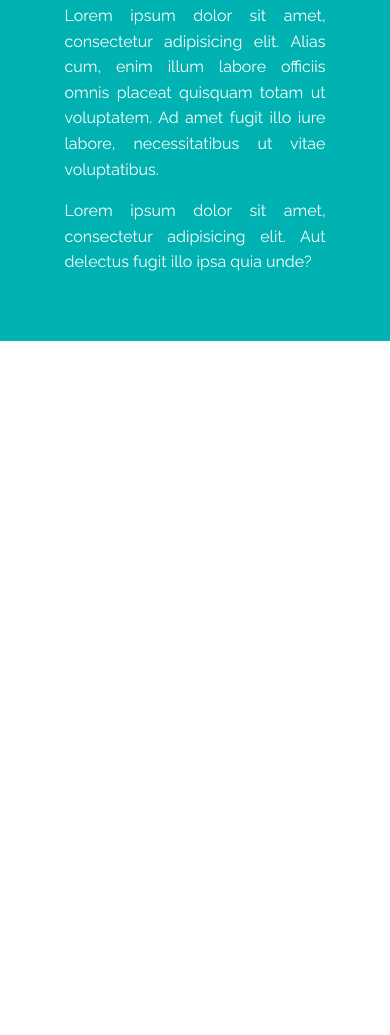
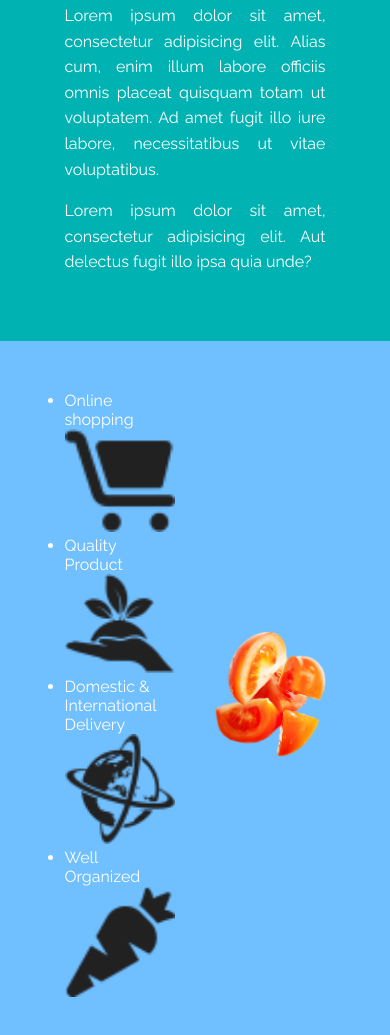
Before and after one commit to MakeleAndzelo/weekly-webdev-2, a website built with webpack: page index.html in a window 390 px wide. Shown: the part 1071-2106 px from the top of the page. Before the commit the page ends 1412 px from the top, so only its background shows below. Built offline with Linux system fonts and the light colour scheme.

Commit message:
Add active nav item changing, add 'our services' section

```diff
--- a/index.html
+++ b/index.html
@@ -26,10 +26,7 @@
             <nav class="header-nav">
                 <a href="#banner" class="nav-item active">Home</a>
                 <a href="#about-us" class="nav-item">About</a>
-                <a href="#services" class="nav-item">Services</a>
-                <a href="#gallery" class="nav-item">Gallery</a>
-                <a href="#blog" class="nav-item">Blog</a>
-                <a href="#contact" class="nav-item">Contact</a>
+                <a href="#our-services" class="nav-item">Services</a>
             </nav>
         </div>
     </header>
@@ -60,6 +57,42 @@
         </div>
     </section>
 
+    <section id="our-services" class="our-services standard-section">
+        <div class="container">
+            <div class="section-content">
+                <ul class="services">
+                    <li class="service">
+                        <div class="service-title">
+                            Online shopping
+                        </div>
+                        <img src="images/car-icon.png" alt="Cart">
+                    </li>
+                    <li class="service">
+                        <div class="service-title">
+                            Quality Product
+                        </div>
+                        <img src="images/plant-icon.png" alt="Plant">
+                    </li>
+                    <li class="service">
+                        <div class="service-title">
+                            Domestic & International Delivery
+                        </div>
+                        <img src="images/planet-icon.png" alt="Planet">
+                    </li>
+                    <li class="service">
+                        <div class="service-title">
+                            Well Organized
+                        </div>
+                        <img src="images/carrot-icon.png" alt="Carrot">
+                    </li>
+                </ul>
+            </div>
+            <div class="section-image">
+                <img src="images/services.png" alt="Service">
+            </div>
+        </div>
+    </section>
+
     <script src="dist/js/main.js"></script>
 </body>
 </html>
--- a/src/js/main.js
+++ b/src/js/main.js
@@ -28,6 +28,7 @@ navItems.forEach(item => {
     let id = event.target.href.split("#")[1];
     let offset = header.offsetHeight;
     let target = document.querySelector(`#${id}`).offsetTop - offset;
+
     window.scroll({
       top: target,
       left: 0,
@@ -37,3 +38,17 @@ navItems.forEach(item => {
     event.preventDefault();
   });
 });
+
+window.addEventListener('scroll', event => {
+  navItems.forEach(item => {
+    let id = item.href.split("#")[1];
+    let offset = header.offsetHeight;
+    let target = document.querySelector(`#${id}`);
+
+    item.classList.remove('active');
+
+    if ((target.offsetTop <= (window.scrollY + offset)) && ((target.offsetTop + target.offsetHeight) >= (window.scrollY + offset))) {
+      item.classList.add('active');
+    }
+  });
+});
--- a/src/sass/main.sass
+++ b/src/sass/main.sass
@@ -11,6 +11,12 @@
 
 .standard-section
   padding: 50px
+  .container
+    color: white
+    display: grid
+    grid-template-columns: 1fr 1fr
+    grid-gap: 40px
+    align-items: center
 
 .header
   width: 100%
@@ -93,22 +99,16 @@
 
 .about-us
   background: $turquoise
-  .container
-    color: white
-    display: grid
-    grid-template-columns: 1fr 1fr
-    grid-gap: 40px
-    align-items: center
-    h1
-      font-size: 70px
-    p
-      line-height: 160%
+  h1
+    font-size: 70px
+  p
+    line-height: 160%
 
-
+.our-services
+  background: $light-blue
 @media (max-width: 900px)
   .header
     padding: 30px 0
-    &.scroll
     .container
       .logo
         font-size: 20px
```
Also changed, not shown: dist/css/main.css, dist/js/main.js.
